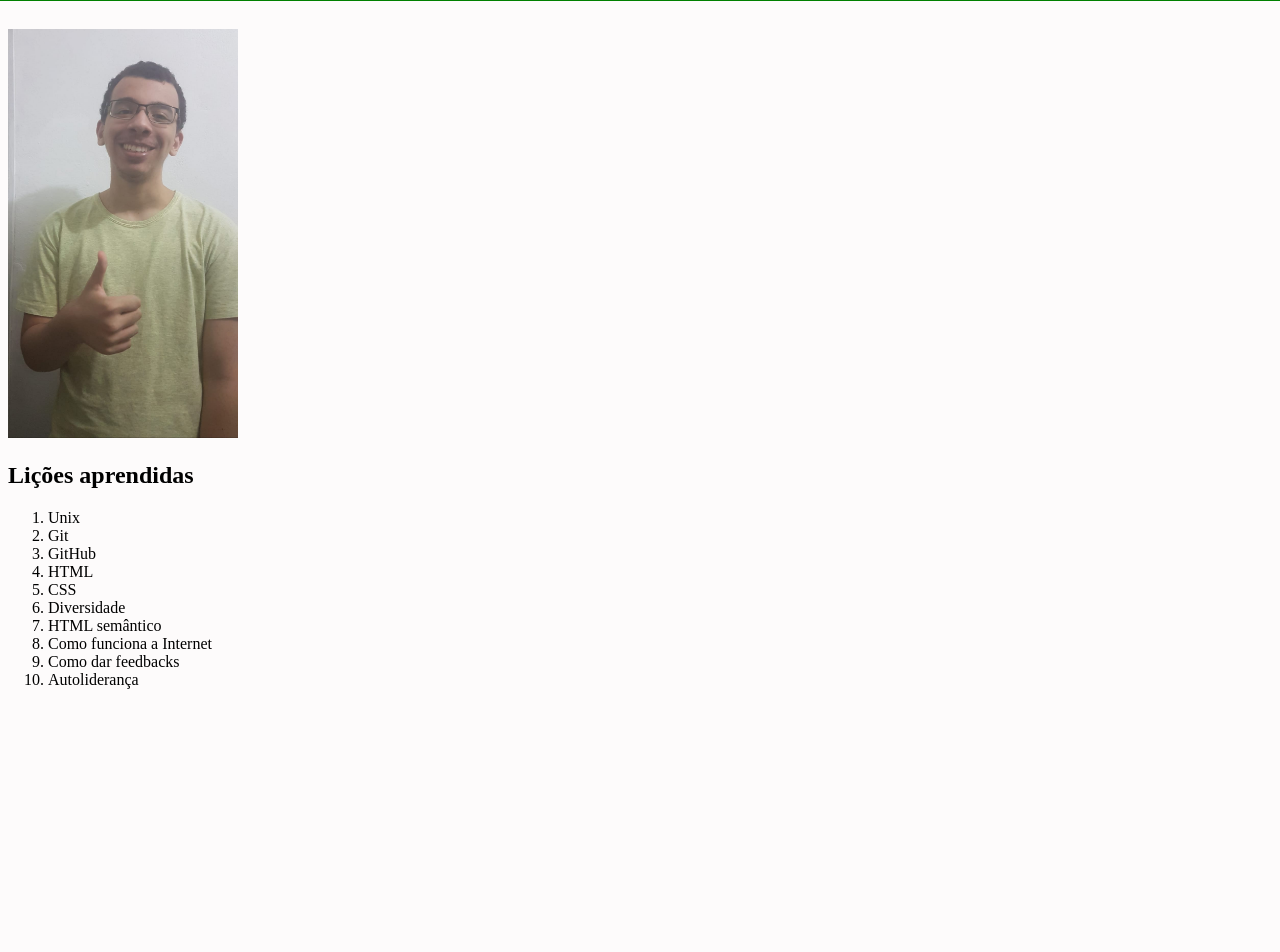
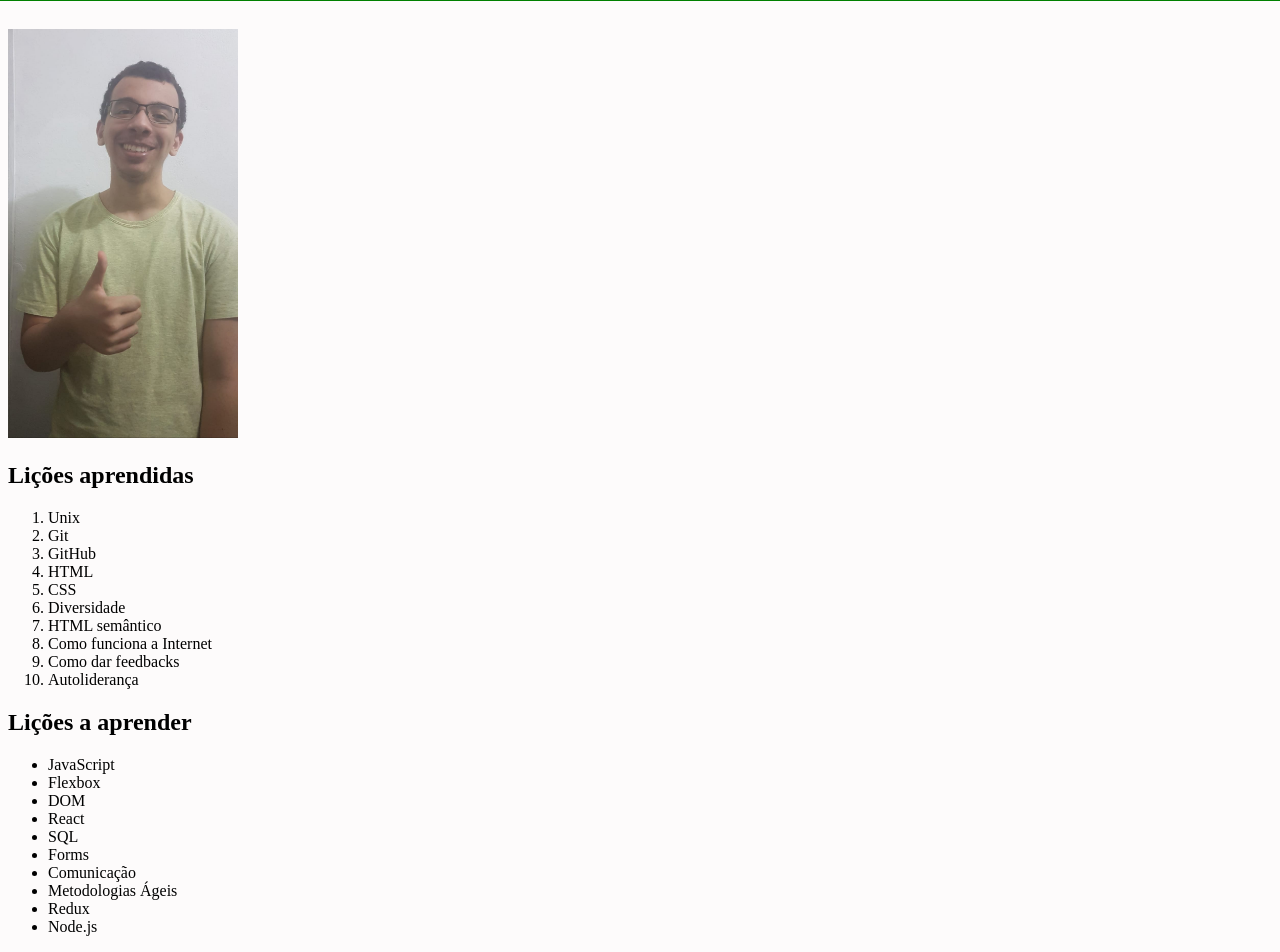
Before and after one commit to VictorMurilo23/Lessons-Learned, a plain HTML site: page index.html in a window 1280 px wide. Shown: the part 79-1031 px from the top of the page. Before the commit the page ends 800 px from the top, so only its background shows below. Drawn offline with Linux system fonts and the light colour scheme.

Commit message:
Cumpri o requisito 5

```diff
--- a/index.html
+++ b/index.html
@@ -25,5 +25,19 @@
         <li>Como dar feedbacks</li>
         <li>Autoliderança</li>
     </ol>
+
+    <h2>Lições a aprender</h2>
+    <ul id="licoes_a_aprender">
+        <li>JavaScript</li>
+        <li>Flexbox</li>
+        <li>DOM</li>
+        <li>React</li>
+        <li>SQL</li>
+        <li>Forms</li>
+        <li>Comunicação</li>
+        <li>Metodologias Ágeis</li>
+        <li>Redux</li>
+        <li>Node.js</li>
+    </ul>
 </body>
 </html>
```
